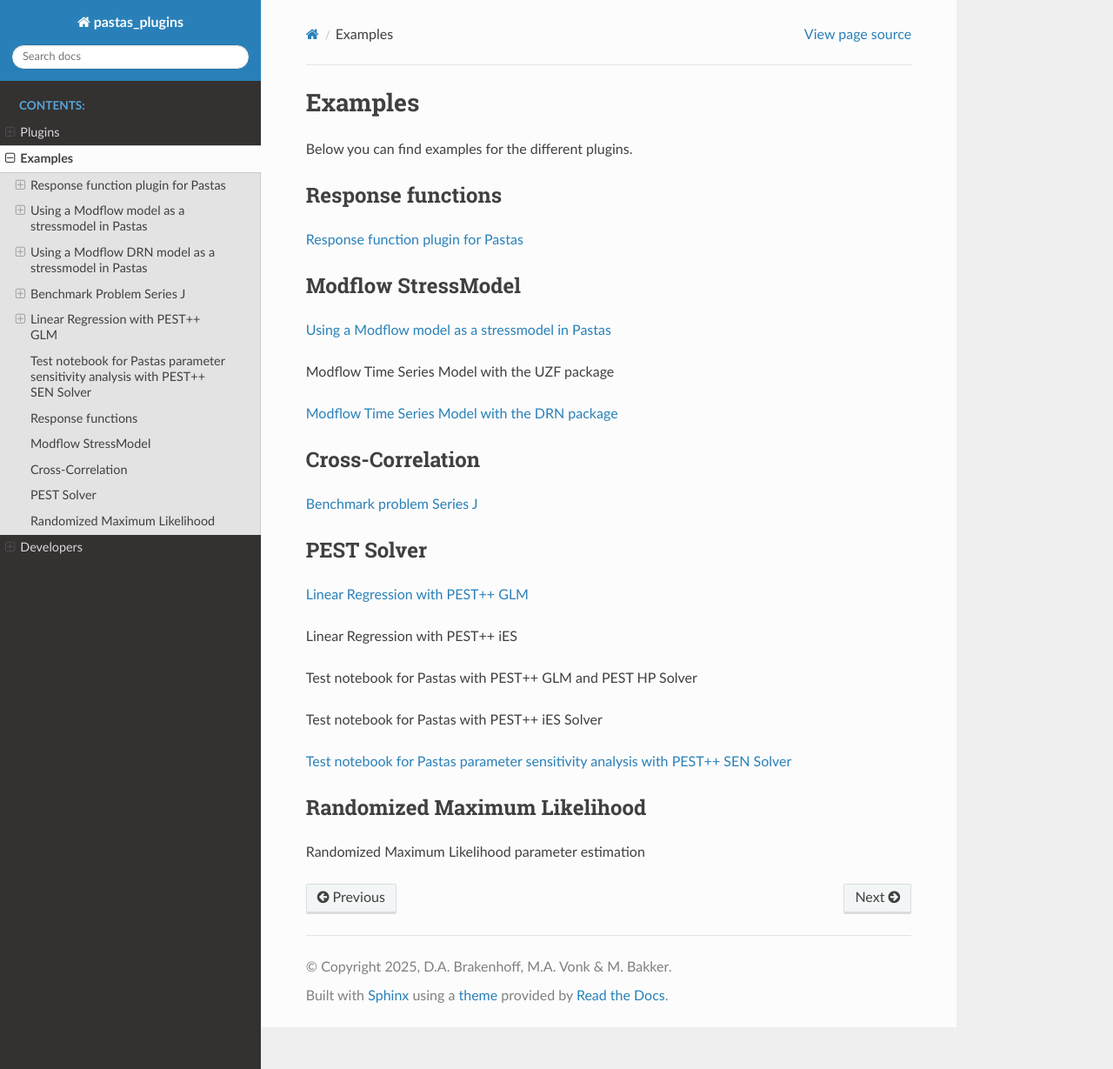
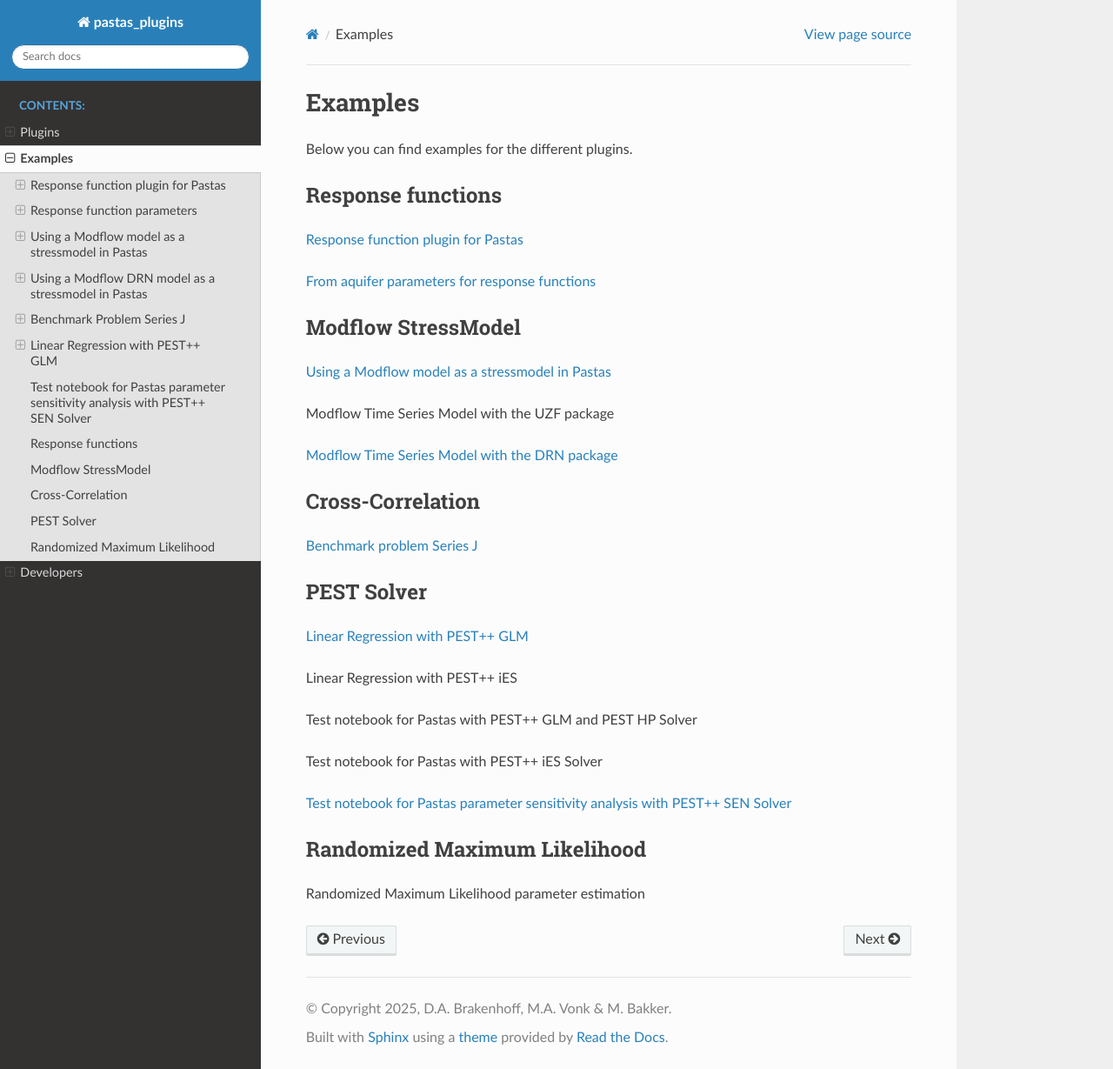
Before and after one commit to pastas/pastas-plugins, a Sphinx documentation site: the page built from docs/examples/index.rst, in a window 1280 px wide and 1229 px high. Shown: the whole window at 87% size. Built offline with Sphinx 7.4.7 and the Read the Docs theme 3.1.0, drawn with Linux system fonts in a browser that asks for light colours; pages that are not in the unit, such as notebooks, are missing from menus.

Commit message:
add aquifer parameters notebook

```diff
--- a/docs/examples/index.rst
+++ b/docs/examples/index.rst
@@ -9,6 +9,7 @@ Below you can find examples for the different plugins.
     :caption: Response Functions
 
     responses
+    responses_parameters
 
 .. toctree::
     :maxdepth: 4
@@ -44,9 +45,13 @@ Below you can find examples for the different plugins.
 
     randomized_maximum_likelihood
 
+
 Response functions
 ------------------
+
 :doc:`Response function plugin for Pastas <responses>`
+
+:doc:`From aquifer parameters for response functions <responses_parameters>`
 
 
 Modflow StressModel
@@ -61,6 +66,7 @@ Modflow StressModel
 
 Cross-Correlation
 -----------------
+
 :doc:`Benchmark problem Series J <crosscorrelation_seriesJ>`
 
 
@@ -80,4 +86,5 @@ PEST Solver
 
 Randomized Maximum Likelihood
 -----------------------------
+
 :doc:`Randomized Maximum Likelihood parameter estimation <randomized_maximum_likelihood>`
```
Also changed, not shown: docs/examples/responses_parameters.ipynb (added).
